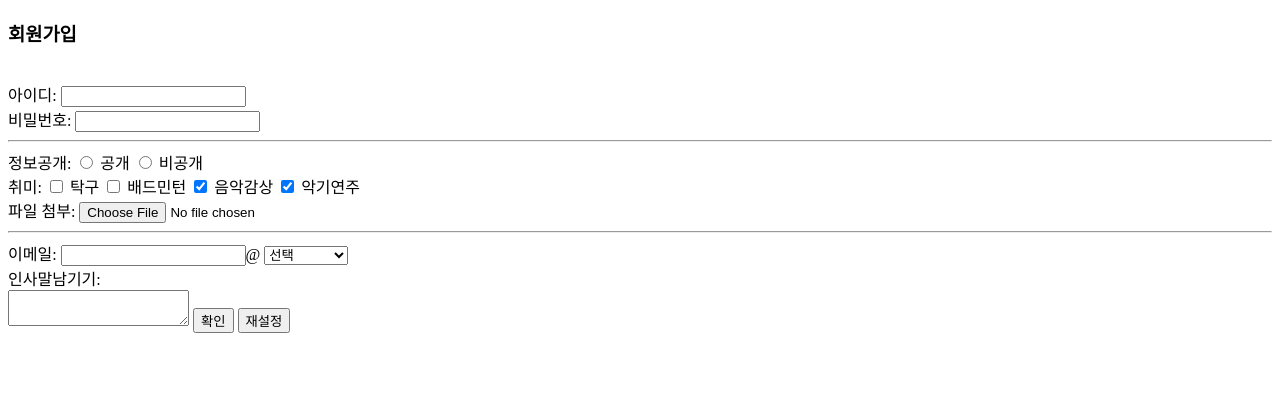
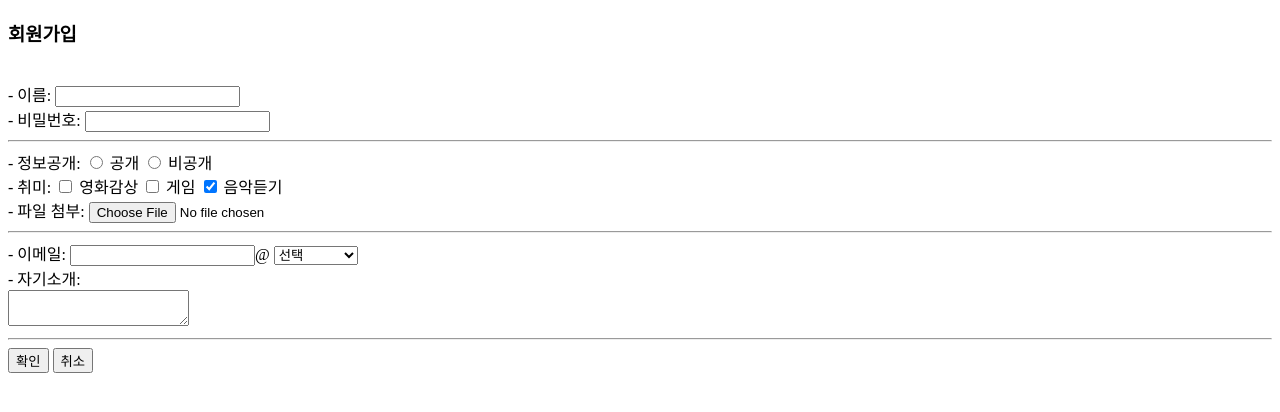
Before and after one commit to ayeon124/ayeon.github.io, a plain HTML site: page form_test2.html in a window 1280 px wide. Drawn offline with Linux system fonts and the light colour scheme.

Commit message:
회원가입

```diff
--- a/form_test2.html
+++ b/form_test2.html
@@ -5,28 +5,27 @@
         <h3> 회원가입 </h3> <br>
 
         <form action="https://www.naver.com/">
-            아이디:
+            - 이름:
             <input type="text"> <br>
-            비밀번호:
+            - 비밀번호:
             <input type="password"> <hr>
 
-            정보공개:
+            - 정보공개:
             <input type="radio" name="info"> 공개
             <input type="radio" name="info"> 비공개 <br>
 
-            취미:
-            <input type="checkbox"> 탁구
-            <input type="checkbox"> 배드민턴
-            <input type="checkbox" checked> 음악감상
-            <input type="checkbox" checked> 악기연주
+            - 취미:
+            <input type="checkbox"> 영화감상
+            <input type="checkbox"> 게임
+            <input type="checkbox" checked> 음악듣기
 
             <br>
 
-            파일 첨부: <input type="file">
+            - 파일 첨부: <input type="file">
 
             <hr>
 
-            이메일: <input type="text">@
+            - 이메일: <input type="text">@
             <select>
                 <option>선택</option>
                 <option>naver.com</option>
@@ -35,11 +34,13 @@
             </select>
 
             <br>
-            인사말남기기: <br>
+            - 자기소개: <br>
             <textarea row="10" col="100"></textarea>
 
+            <hr>
+
             <input type="submit" value="확인">
-            <input type="reset" value="재설정">
+            <input type="reset" value="취소">
 
         </form>
     </body>
```
